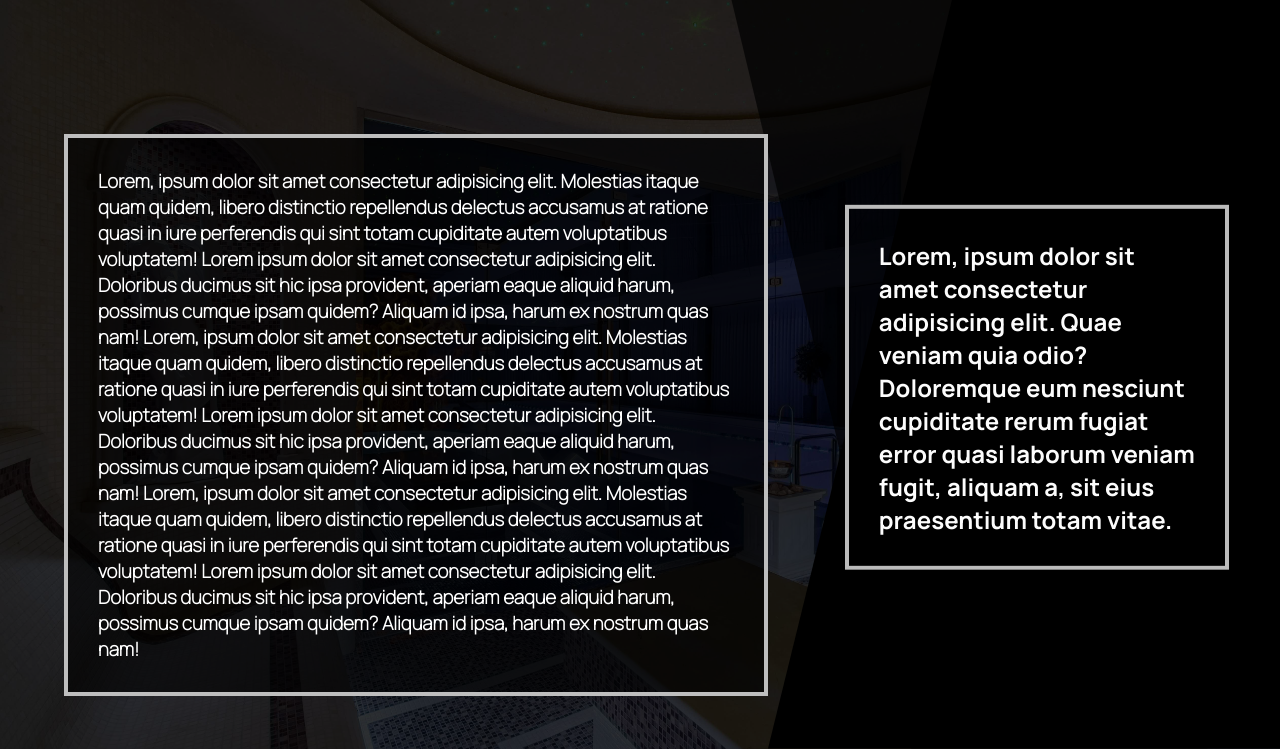
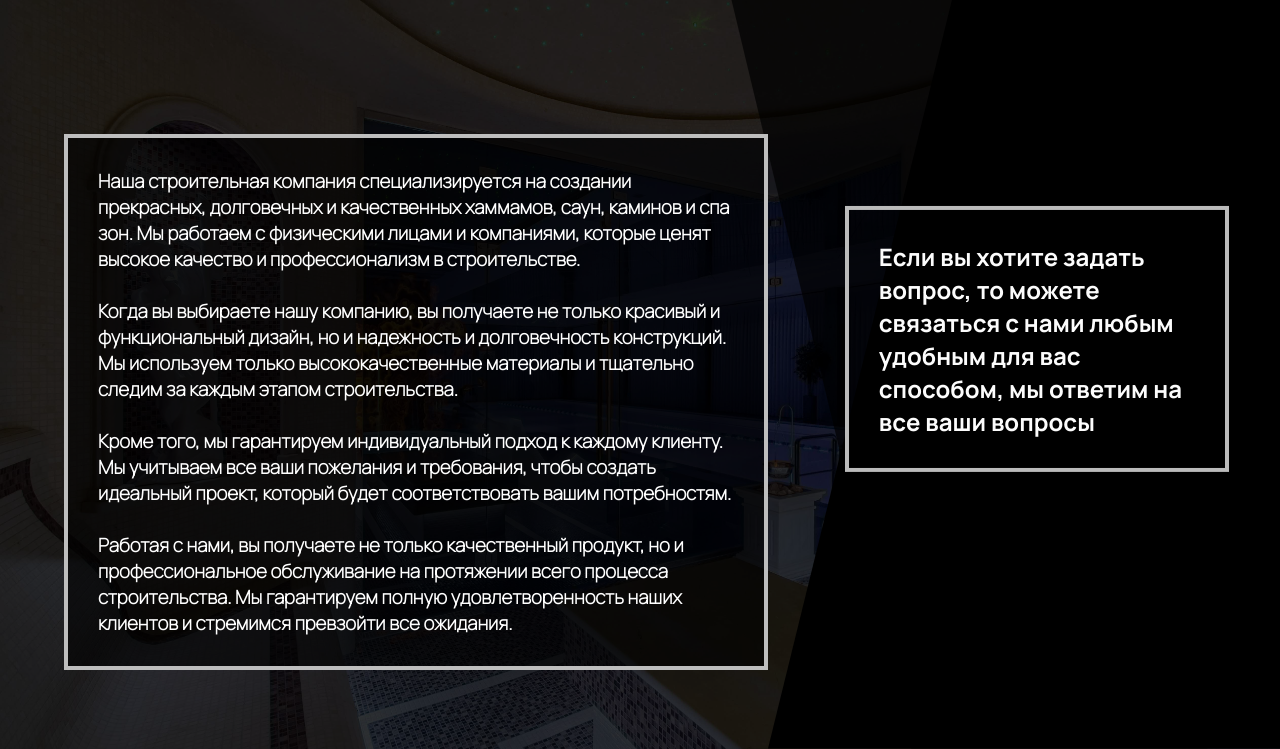
Before and after one commit to adalavs322/project, a plain HTML site: page index.html in a window 1280 px wide. Shown: the part 753-1502 px from the top of the page. Drawn offline with Linux system fonts and the light colour scheme.

Commit message:
end2screen

```diff
--- a/css/adaptive.css
+++ b/css/adaptive.css
@@ -44,9 +44,6 @@
   /*INFO-ABOUT-INFO*/
   .info-about-bg{
     height: 700px;
-  }
-  .box-border{
-
   }
   .box-border-info{
     width: 60%;
@@ -115,7 +112,9 @@
     max-width: 768px;
     margin: auto;
     text-align: center;
+    padding-top: 30px;
   }
+
   .info-about-bg{
     height: 700px;
   }
@@ -126,6 +125,8 @@
     width: 75%;
     text-align: center;
     margin: auto;
+  }
+  .box-border-info{
     margin-top: 30px;
   }
   .about-title{
@@ -216,6 +217,7 @@
     max-width: 480px;
     margin: auto;
     text-align: center;
+    padding-top: 30px;
   }
   .info-about-bg{
     height: 500px;
@@ -227,6 +229,8 @@
     width: 100%;
     text-align: center;
     margin: auto;
+  }
+  .box-border-info{
     margin-top: 30px;
   }
   .about-title{
--- a/css/main.css
+++ b/css/main.css
@@ -4,9 +4,7 @@
 	box-sizing: border-box;
 	color: white;
 }
-body{
-	background-color: black;
-}
+
 
 
 /*FONTS*/
--- a/index.html
+++ b/index.html
@@ -58,14 +58,19 @@
 							<div class="trapezoid-hidden animate__animated animate__fadeInRight animate__delay-2s"></div>
 							<div class="box-border animate__animated animate__fadeInDown animate__delay-4s">
 								<h4 class="about-title">
-									Lorem, ipsum dolor sit amet consectetur adipisicing elit. Quae veniam quia odio? Doloremque eum nesciunt cupiditate rerum fugiat error quasi laborum veniam fugit, aliquam a, sit eius praesentium totam vitae.
+									Если вы хотите задать вопрос, то можете связаться с нами любым удобным для вас способом, мы ответим на все ваши вопросы
 								</h4>
 							</div>
 							<div class="box-border-info animate__animated animate__fadeInLeftBig animate__delay-2s">
 								<h3 class="about-text">
-									Lorem, ipsum dolor sit amet consectetur adipisicing elit. Molestias itaque quam quidem, libero distinctio repellendus delectus accusamus at ratione quasi in iure perferendis qui sint totam cupiditate autem voluptatibus voluptatem! Lorem ipsum dolor sit amet consectetur adipisicing elit. Doloribus ducimus sit hic ipsa provident, aperiam eaque aliquid harum, possimus cumque ipsam quidem? Aliquam id ipsa, harum ex nostrum quas nam!
-									Lorem, ipsum dolor sit amet consectetur adipisicing elit. Molestias itaque quam quidem, libero distinctio repellendus delectus accusamus at ratione quasi in iure perferendis qui sint totam cupiditate autem voluptatibus voluptatem! Lorem ipsum dolor sit amet consectetur adipisicing elit. Doloribus ducimus sit hic ipsa provident, aperiam eaque aliquid harum, possimus cumque ipsam quidem? Aliquam id ipsa, harum ex nostrum quas nam!
-									Lorem, ipsum dolor sit amet consectetur adipisicing elit. Molestias itaque quam quidem, libero distinctio repellendus delectus accusamus at ratione quasi in iure perferendis qui sint totam cupiditate autem voluptatibus voluptatem! Lorem ipsum dolor sit amet consectetur adipisicing elit. Doloribus ducimus sit hic ipsa provident, aperiam eaque aliquid harum, possimus cumque ipsam quidem? Aliquam id ipsa, harum ex nostrum quas nam!
+									Наша строительная компания специализируется на создании прекрасных, долговечных и качественных хаммамов, саун, каминов и спа зон. Мы работаем с физическими лицами и компаниями, которые ценят высокое качество и профессионализм в строительстве.
+									<br><br>
+									Когда вы выбираете нашу компанию, вы получаете не только красивый и функциональный дизайн, но и надежность и долговечность конструкций. Мы используем только высококачественные материалы и тщательно следим за каждым этапом строительства.
+									<br><br>
+									Кроме того, мы гарантируем индивидуальный подход к каждому клиенту. Мы учитываем все ваши пожелания и требования, чтобы создать идеальный проект, который будет соответствовать вашим потребностям.
+									<br><br>
+									Работая с нами, вы получаете не только качественный продукт, но и профессиональное обслуживание на протяжении всего процесса строительства. Мы гарантируем полную удовлетворенность наших клиентов и стремимся превзойти все ожидания.
+
 								</h3>
 							</div>
 						</div>
```
